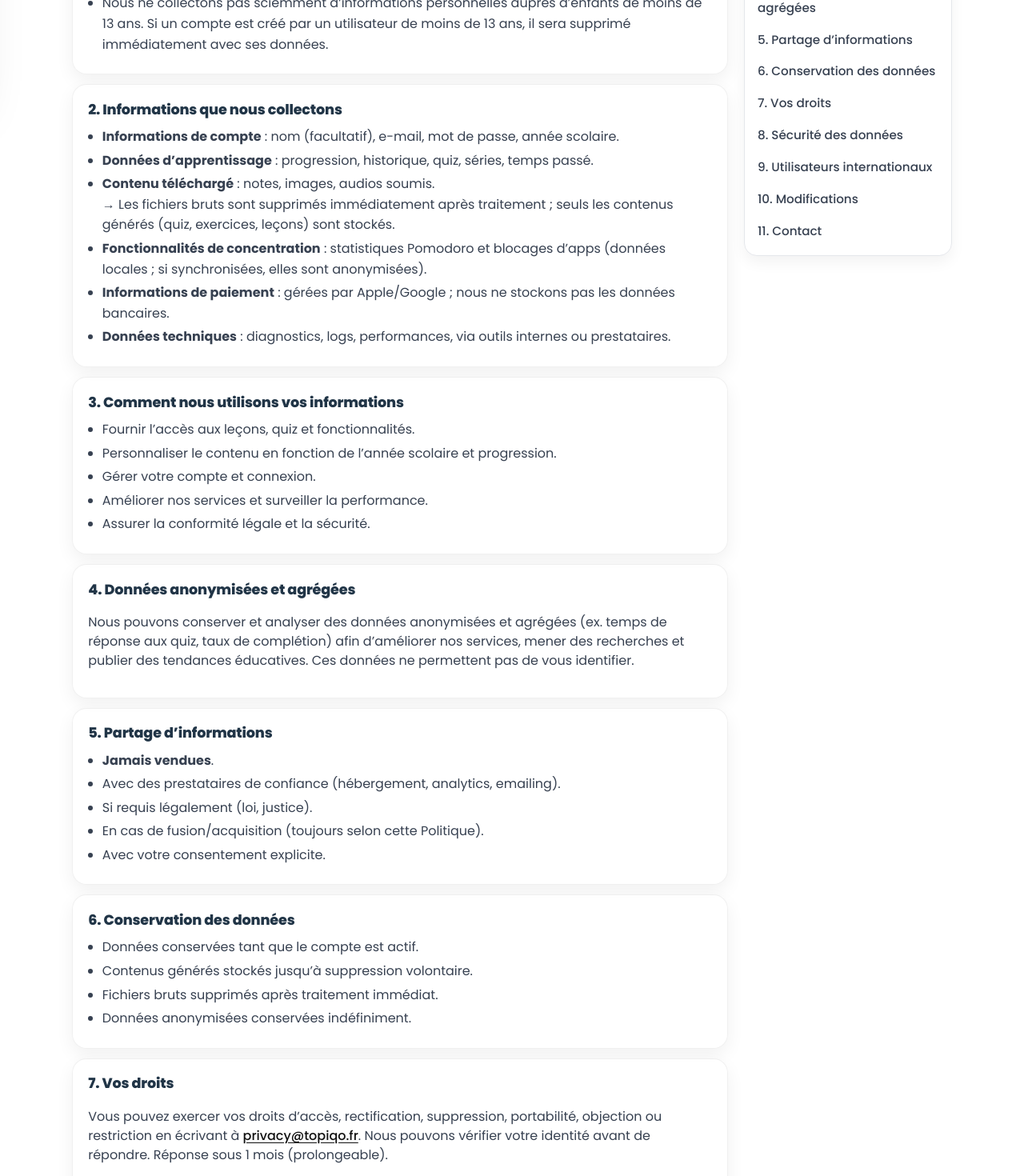
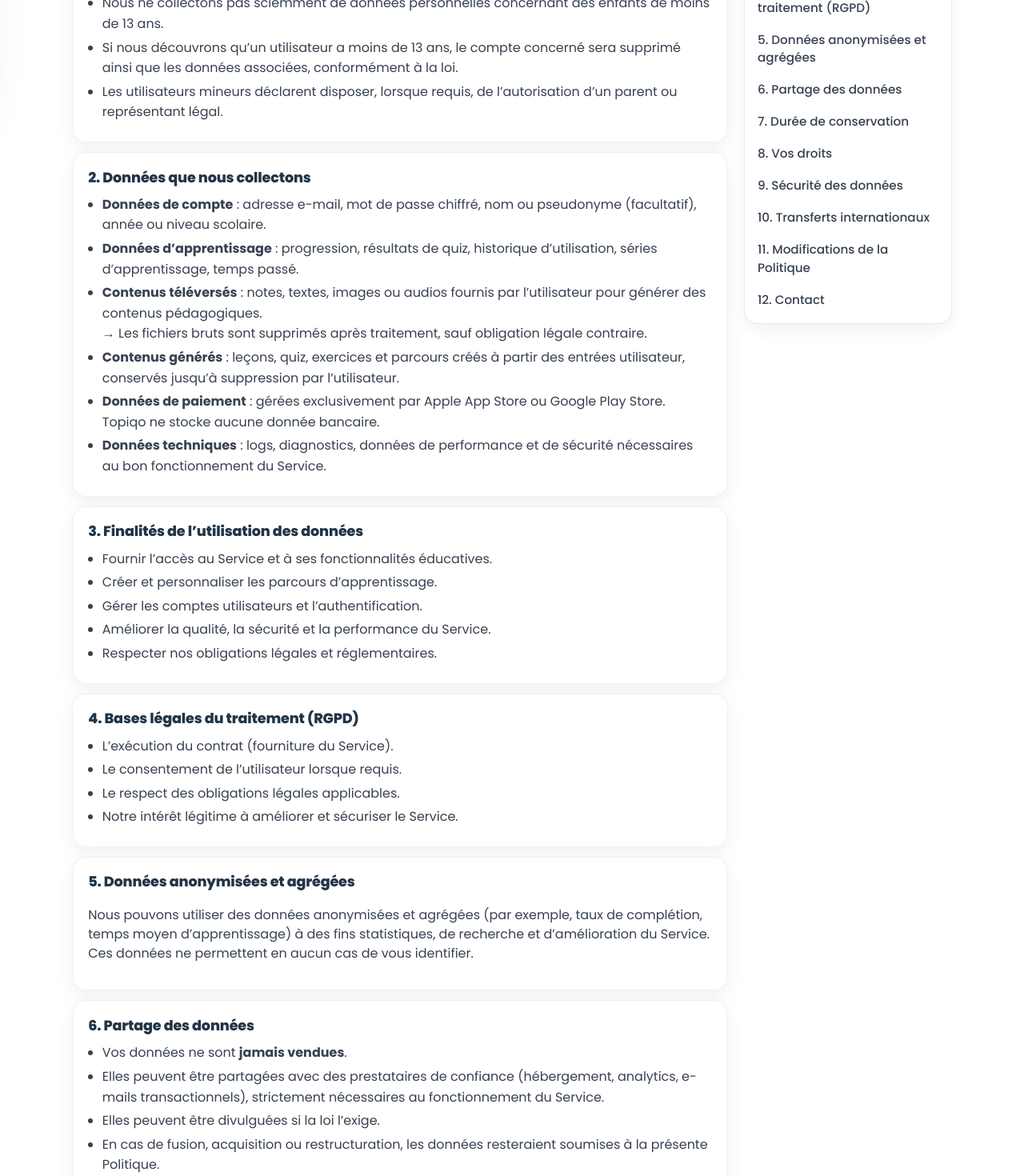
Before and after one commit to MayaSmaoui/topiqo, a React (Vite) app: page /privacy in a window 1280 px wide. Shown: the part 680-2150 px from the top of the page at 80% size. Built offline with nearby package versions, Linux system fonts and the light colour scheme.

Commit message:
changes in privacy

```diff
--- a/src/pages/Privacy.jsx
+++ b/src/pages/Privacy.jsx
@@ -17,159 +17,199 @@ export default function Privacy({ lang = "fr" }) {
           h: "Introduction",
           body: (
             <p>
-              Topiqo (« nous », « notre », « nos ») valorise votre vie privée et
-              s’engage à protéger vos informations personnelles. Cette Politique
-              explique comment nous collectons, utilisons, stockons et partageons
-              vos informations lorsque vous utilisez nos applications mobiles,
-              notre site web et nos services associés (collectivement, le «
-              Service »).
+              Topiqo (« nous », « notre », « nos ») attache une grande importance à la protection de votre
+              vie privée. La présente Politique de confidentialité explique comment nous collectons,
+              utilisons, stockons et protégeons vos données personnelles lorsque vous utilisez nos
+              applications mobiles, notre site web et les services associés (collectivement, le « Service »).
             </p>
           ),
         },
         {
           id: "eligibility",
-          h: "1. Éligibilité et confidentialité des enfants",
+          h: "1. Éligibilité et protection des mineurs",
+          body: (
+            <ul>
+              <li>Topiqo est destiné aux utilisateurs âgés de <strong>13 ans et plus</strong>.</li>
+              <li>
+                Nous ne collectons pas sciemment de données personnelles concernant des enfants de moins
+                de 13 ans.
+              </li>
+              <li>
+                Si nous découvrons qu’un utilisateur a moins de 13 ans, le compte concerné sera supprimé
+                ainsi que les données associées, conformément à la loi.
+              </li>
+              <li>
+                Les utilisateurs mineurs déclarent disposer, lorsque requis, de l’autorisation d’un parent
+                ou représentant légal.
+              </li>
+            </ul>
+          ),
+        },
+        {
+          id: "data",
+          h: "2. Données que nous collectons",
           body: (
             <>
               <ul>
-                <li>Topiqo est destiné aux utilisateurs âgés de <strong>13 ans et plus</strong>.</li>
                 <li>
-                  Nous ne collectons pas sciemment d’informations personnelles
-                  auprès d’enfants de moins de 13 ans. Si un compte est créé par
-                  un utilisateur de moins de 13 ans, il sera supprimé
-                  immédiatement avec ses données.
+                  <strong>Données de compte</strong> : adresse e-mail, mot de passe chiffré, nom ou pseudonyme
+                  (facultatif), année ou niveau scolaire.
+                </li>
+                <li>
+                  <strong>Données d’apprentissage</strong> : progression, résultats de quiz, historique
+                  d’utilisation, séries d’apprentissage, temps passé.
+                </li>
+                <li>
+                  <strong>Contenus téléversés</strong> : notes, textes, images ou audios fournis par
+                  l’utilisateur pour générer des contenus pédagogiques.
+                  <br />
+                  → Les fichiers bruts sont supprimés après traitement, sauf obligation légale contraire.
+                </li>
+                <li>
+                  <strong>Contenus générés</strong> : leçons, quiz, exercices et parcours créés à partir des
+                  entrées utilisateur, conservés jusqu’à suppression par l’utilisateur.
+                </li>
+                <li>
+                  <strong>Données de paiement</strong> : gérées exclusivement par Apple App Store ou Google
+                  Play Store. Topiqo ne stocke aucune donnée bancaire.
+                </li>
+                <li>
+                  <strong>Données techniques</strong> : logs, diagnostics, données de performance et de
+                  sécurité nécessaires au bon fonctionnement du Service.
                 </li>
               </ul>
             </>
           ),
         },
         {
-          id: "data",
-          h: "2. Informations que nous collectons",
+          id: "use",
+          h: "3. Finalités de l’utilisation des données",
           body: (
-            <>
-              <ul>
-                <li><strong>Informations de compte</strong> : nom (facultatif), e-mail, mot de passe, année scolaire.</li>
-                <li><strong>Données d’apprentissage</strong> : progression, historique, quiz, séries, temps passé.</li>
-                <li><strong>Contenu téléchargé</strong> : notes, images, audios soumis.
-                  <br />→ Les fichiers bruts sont supprimés immédiatement après traitement ;
-                  seuls les contenus générés (quiz, exercices, leçons) sont stockés.
-                </li>
-                <li><strong>Fonctionnalités de concentration</strong> : statistiques Pomodoro et blocages d’apps (données locales ; si synchronisées, elles sont anonymisées).</li>
-                <li><strong>Informations de paiement</strong> : gérées par Apple/Google ; nous ne stockons pas les données bancaires.</li>
-                <li><strong>Données techniques</strong> : diagnostics, logs, performances, via outils internes ou prestataires.</li>
-              </ul>
-            </>
+            <ul>
+              <li>Fournir l’accès au Service et à ses fonctionnalités éducatives.</li>
+              <li>Créer et personnaliser les parcours d’apprentissage.</li>
+              <li>Gérer les comptes utilisateurs et l’authentification.</li>
+              <li>Améliorer la qualité, la sécurité et la performance du Service.</li>
+              <li>Respecter nos obligations légales et réglementaires.</li>
+            </ul>
           ),
         },
         {
-          id: "use",
-          h: "3. Comment nous utilisons vos informations",
+          id: "legal",
+          h: "4. Bases légales du traitement (RGPD)",
           body: (
             <ul>
-              <li>Fournir l’accès aux leçons, quiz et fonctionnalités.</li>
-              <li>Personnaliser le contenu en fonction de l’année scolaire et progression.</li>
-              <li>Gérer votre compte et connexion.</li>
-              <li>Améliorer nos services et surveiller la performance.</li>
-              <li>Assurer la conformité légale et la sécurité.</li>
+              <li>L’exécution du contrat (fourniture du Service).</li>
+              <li>Le consentement de l’utilisateur lorsque requis.</li>
+              <li>Le respect des obligations légales applicables.</li>
+              <li>Notre intérêt légitime à améliorer et sécuriser le Service.</li>
             </ul>
           ),
         },
         {
           id: "anonymized",
-          h: "4. Données anonymisées et agrégées",
+          h: "5. Données anonymisées et agrégées",
           body: (
             <p>
-              Nous pouvons conserver et analyser des données anonymisées et agrégées
-              (ex. temps de réponse aux quiz, taux de complétion) afin d’améliorer
-              nos services, mener des recherches et publier des tendances
-              éducatives. Ces données ne permettent pas de vous identifier.
+              Nous pouvons utiliser des données anonymisées et agrégées (par exemple, taux de complétion,
+              temps moyen d’apprentissage) à des fins statistiques, de recherche et d’amélioration du
+              Service. Ces données ne permettent en aucun cas de vous identifier.
             </p>
           ),
         },
         {
           id: "sharing",
-          h: "5. Partage d’informations",
+          h: "6. Partage des données",
           body: (
             <ul>
-              <li><strong>Jamais vendues</strong>.</li>
-              <li>Avec des prestataires de confiance (hébergement, analytics, emailing).</li>
-              <li>Si requis légalement (loi, justice).</li>
-              <li>En cas de fusion/acquisition (toujours selon cette Politique).</li>
-              <li>Avec votre consentement explicite.</li>
+              <li>Vos données ne sont <strong>jamais vendues</strong>.</li>
+              <li>
+                Elles peuvent être partagées avec des prestataires de confiance (hébergement, analytics,
+                e-mails transactionnels), strictement nécessaires au fonctionnement du Service.
+              </li>
+              <li>Elles peuvent être divulguées si la loi l’exige.</li>
+              <li>
+                En cas de fusion, acquisition ou restructuration, les données resteraient soumises à la
+                présente Politique.
+              </li>
             </ul>
           ),
         },
         {
           id: "retention",
-          h: "6. Conservation des données",
+          h: "7. Durée de conservation",
           body: (
             <ul>
               <li>Données conservées tant que le compte est actif.</li>
-              <li>Contenus générés stockés jusqu’à suppression volontaire.</li>
-              <li>Fichiers bruts supprimés après traitement immédiat.</li>
-              <li>Données anonymisées conservées indéfiniment.</li>
+              <li>Contenus générés conservés jusqu’à suppression par l’utilisateur.</li>
+              <li>Données techniques conservées selon des durées proportionnées.</li>
+              <li>Données anonymisées pouvant être conservées sans limite de durée.</li>
             </ul>
           ),
         },
         {
           id: "rights",
-          h: "7. Vos droits",
+          h: "8. Vos droits",
           body: (
             <p>
-              Vous pouvez exercer vos droits d’accès, rectification, suppression,
-              portabilité, objection ou restriction en écrivant à{" "}
-              <a href="mailto:privacy@topiqo.fr" className="link">privacy@topiqo.fr</a>.
-              Nous pouvons vérifier votre identité avant de répondre.
-              Réponse sous 1 mois (prolongeable).
+              Conformément au RGPD, vous disposez de droits d’accès, de rectification, de suppression,
+              d’opposition, de limitation et de portabilité de vos données.
+              <br />
+              Vous pouvez exercer ces droits en écrivant à{" "}
+              <a href="mailto:privacy@topiqo.fr" className="link">
+                privacy@topiqo.fr
+              </a>.
+              Une vérification d’identité pourra être demandée. Nous répondons dans un délai maximal d’un
+              mois, prolongeable si nécessaire.
             </p>
           ),
         },
         {
           id: "security",
-          h: "8. Sécurité des données",
+          h: "9. Sécurité des données",
           body: (
             <p>
-              Nous mettons en œuvre des mesures techniques et organisationnelles
-              adaptées (chiffrement TLS, contrôles d’accès, sauvegardes, audits).
-              Aucun système n’étant invulnérable, nous améliorons en continu nos
-              pratiques de sécurité.
+              Nous mettons en œuvre des mesures techniques et organisationnelles appropriées (chiffrement,
+              contrôles d’accès, sauvegardes, audits). Malgré ces efforts, aucun système n’est totalement
+              sécurisé et nous améliorons continuellement nos pratiques.
             </p>
           ),
         },
         {
           id: "international",
-          h: "9. Utilisateurs internationaux",
+          h: "10. Transferts internationaux",
           body: (
             <p>
-              Vos données peuvent être stockées et traitées hors de votre pays
-              de résidence. En utilisant Topiqo, vous consentez à ces transferts,
-              soumis à des garanties appropriées.
+              Vos données peuvent être traitées en dehors de votre pays de résidence. Ces transferts sont
+              encadrés par des garanties appropriées conformément au droit européen.
             </p>
           ),
         },
         {
           id: "changes",
-          h: "10. Modifications",
+          h: "11. Modifications de la Politique",
           body: (
             <p>
-              Nous pouvons mettre à jour cette Politique. Les changements
-              importants seront communiqués dans l’app ou par e-mail.
+              Nous pouvons modifier cette Politique de confidentialité. En cas de changement significatif,
+              nous vous en informerons via l’application ou par e-mail.
             </p>
           ),
         },
         {
           id: "contact",
-          h: "11. Contact",
+          h: "12. Contact",
           body: (
             <p>
-              Pour toute question :{" "}
-              <a href="mailto:privacy@topiqo.fr" className="link">privacy@topiqo.fr</a>
+              Pour toute question relative à la protection des données, contactez-nous à{" "}
+              <a href="mailto:privacy@topiqo.fr" className="link">
+                privacy@topiqo.fr
+              </a>.
             </p>
           ),
         },
       ],
     },
+
     en: {
       brand: "Topiqo",
       title: "Privacy Policy",
@@ -183,147 +223,145 @@ export default function Privacy({ lang = "fr" }) {
           h: "Introduction",
           body: (
             <p>
-              Topiqo ("we", "our") values your privacy and is committed to
-              protecting your personal data. This Policy explains how we collect,
-              use, store, and share information when you use our mobile apps,
-              website, and related services (collectively, the "Service").
+              Topiqo ("we", "our") is committed to protecting your privacy. This Privacy Policy explains how
+              we collect, use, store, and protect your personal data when you use our applications, website,
+              and related services (the “Service”).
             </p>
           ),
         },
         {
           id: "eligibility",
-          h: "1. Eligibility & Children’s Privacy",
+          h: "1. Eligibility and Children’s Privacy",
           body: (
             <ul>
               <li>Topiqo is intended for users aged <strong>13 and above</strong>.</li>
-              <li>
-                We do not knowingly collect data from children under 13. If such
-                an account is found, it will be deleted immediately along with
-                its data.
-              </li>
+              <li>We do not knowingly collect personal data from children under 13.</li>
+              <li>If such data is discovered, the account and associated data will be deleted.</li>
             </ul>
           ),
         },
         {
           id: "data",
-          h: "2. Information We Collect",
+          h: "2. Data We Collect",
           body: (
             <ul>
-              <li><strong>Account info</strong>: name (optional), email, password, grade level.</li>
-              <li><strong>Learning data</strong>: progress, history, quizzes, streaks, study time.</li>
-              <li><strong>Uploaded content</strong>: notes, images, audio.
-                <br />→ Raw uploads are deleted immediately after processing;
-                only generated study materials (quizzes, lessons) are stored.
-              </li>
-              <li><strong>Focus features</strong>: Pomodoro or app-blocking stats (local; anonymized if synced).</li>
-              <li><strong>Payment info</strong>: managed by Apple/Google; we never store card details.</li>
-              <li><strong>Device & usage data</strong>: diagnostics, crash logs, performance metrics.</li>
+              <li><strong>Account data</strong>: email address, encrypted password, optional name, grade level.</li>
+              <li><strong>Learning data</strong>: progress, quiz results, usage history.</li>
+              <li><strong>Uploaded content</strong>: notes, text, images, audio (raw uploads deleted after processing).</li>
+              <li><strong>Generated content</strong>: lessons, quizzes, exercises stored until deletion.</li>
+              <li><strong>Payment data</strong>: processed by Apple or Google only.</li>
+              <li><strong>Technical data</strong>: logs, diagnostics, performance metrics.</li>
             </ul>
           ),
         },
         {
           id: "use",
-          h: "3. How We Use Your Information",
+          h: "3. How We Use Data",
           body: (
             <ul>
-              <li>Deliver lessons, quizzes, and focus tools.</li>
-              <li>Personalize content based on grade and progress.</li>
-              <li>Manage accounts and logins.</li>
-              <li>Improve features and monitor performance.</li>
-              <li>Ensure compliance with law and security.</li>
+              <li>Provide and operate the Service.</li>
+              <li>Personalize learning paths.</li>
+              <li>Manage authentication and accounts.</li>
+              <li>Improve security and performance.</li>
+              <li>Comply with legal obligations.</li>
+            </ul>
+          ),
+        },
+        {
+          id: "legal",
+          h: "4. Legal Bases (GDPR)",
+          body: (
+            <ul>
+              <li>Contract performance.</li>
+              <li>User consent where required.</li>
+              <li>Legal obligations.</li>
+              <li>Legitimate interests.</li>
             </ul>
           ),
         },
         {
           id: "anonymized",
-          h: "4. Anonymized & Aggregated Data",
+          h: "5. Anonymized and Aggregated Data",
           body: (
             <p>
-              We may retain and analyze anonymized and aggregated data (e.g.,
-              quiz response times, completion rates) to improve services, conduct
-              research, and publish insights. This data cannot be used to
-              identify you.
+              We may use anonymized and aggregated data for analytics, research, and service improvement.
+              This data does not identify individual users.
             </p>
           ),
         },
         {
           id: "sharing",
-          h: "5. Information Sharing",
+          h: "6. Data Sharing",
           body: (
             <ul>
-              <li><strong>Never sold</strong>.</li>
-              <li>Shared only with trusted providers (hosting, analytics, transactional email).</li>
+              <li>Data is <strong>never sold</strong>.</li>
+              <li>Shared only with trusted service providers.</li>
               <li>Disclosed when legally required.</li>
-              <li>Transferred in case of merger/acquisition, under this Policy.</li>
-              <li>With your explicit consent.</li>
+              <li>Transferred in case of corporate transactions.</li>
             </ul>
           ),
         },
         {
           id: "retention",
-          h: "6. Data Retention",
+          h: "7. Data Retention",
           body: (
             <ul>
-              <li>Kept while your account is active.</li>
-              <li>Generated study content stored until you delete it.</li>
-              <li>Raw uploads deleted after immediate processing.</li>
+              <li>Data kept while the account is active.</li>
+              <li>Generated content stored until deletion.</li>
               <li>Anonymized data may be retained indefinitely.</li>
             </ul>
           ),
         },
         {
           id: "rights",
-          h: "7. Your Rights",
+          h: "8. Your Rights",
           body: (
             <p>
-              Depending on your location, you may have GDPR/CCPA rights
-              (access, correction, deletion, portability, objection, restriction).
-              To exercise them, email{" "}
-              <a href="mailto:privacy@topiqo.fr" className="link">privacy@topiqo.fr</a>.
-              We may request identity verification.
-              Response within 1 month (extendable).
+              You have rights of access, correction, deletion, objection, restriction, and portability under
+              GDPR. To exercise these rights, contact{" "}
+              <a href="mailto:privacy@topiqo.fr" className="link">
+                privacy@topiqo.fr
+              </a>.
             </p>
           ),
         },
         {
           id: "security",
-          h: "8. Data Security",
+          h: "9. Data Security",
           body: (
             <p>
-              We implement appropriate safeguards (TLS encryption, access
-              controls, backups, audits). No system is fully secure, but we
-              continuously improve our practices.
+              We use appropriate technical and organizational safeguards. However, no system is completely
+              secure.
             </p>
           ),
         },
         {
           id: "international",
-          h: "9. International Users",
+          h: "10. International Transfers",
           body: (
             <p>
-              Your data may be processed outside your country of residence. By
-              using Topiqo, you consent to such transfers, subject to adequate
-              safeguards.
+              Your data may be processed outside your country, subject to appropriate legal safeguards.
             </p>
           ),
         },
         {
           id: "changes",
-          h: "10. Changes",
+          h: "11. Changes",
           body: (
             <p>
-              We may update this Policy. Significant changes will be notified
-              within the app or via email.
+              We may update this Policy. Significant changes will be notified.
             </p>
           ),
         },
         {
           id: "contact",
-          h: "11. Contact",
+          h: "12. Contact",
           body: (
             <p>
-              Questions? Contact us at{" "}
-              <a href="mailto:privacy@topiqo.fr" className="link">privacy@topiqo.fr</a>.
+              Contact us at{" "}
+              <a href="mailto:privacy@topiqo.fr" className="link">
+                privacy@topiqo.fr
+              </a>.
             </p>
           ),
         },
```
